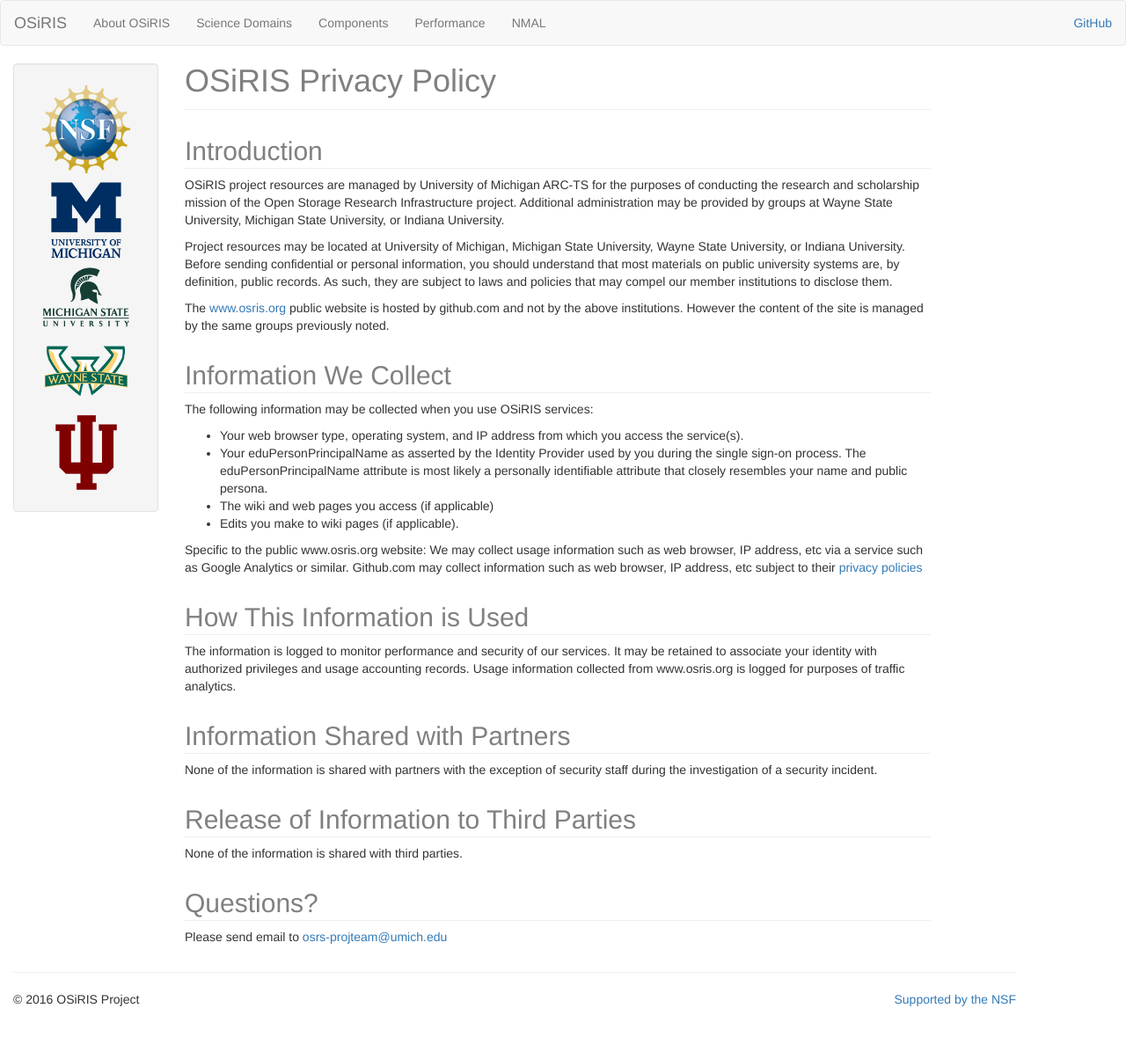
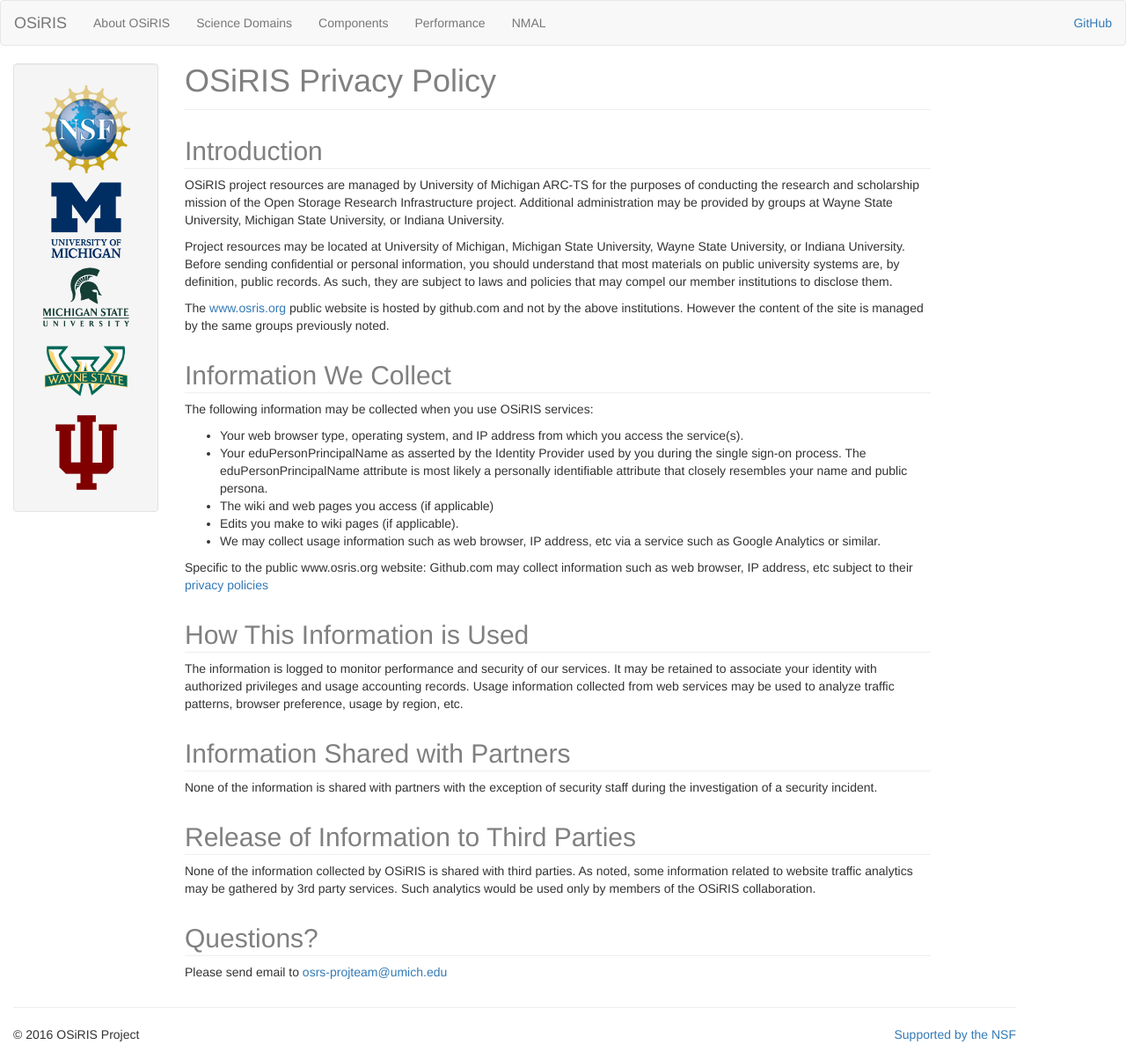
Before and after one commit to MI-OSiRIS/mi-osiris.github.io, a Jekyll site: the page built from privacy.html, in a window 1280 px wide. Shown: the whole page at 88% size. Built offline with Jekyll 4.4.1, drawn with Linux system fonts in a browser that asks for light colours; before the commit the page ends 1156 px from its top, so only the background shows below that.

Commit message:
More tweaks to privacy policy

```diff
--- a/privacy.html
+++ b/privacy.html
@@ -24,16 +24,19 @@
         <li>Your eduPersonPrincipalName as asserted by the Identity Provider used by you during the single sign-on process. The eduPersonPrincipalName attribute is most likely a personally identifiable attribute that closely resembles your name and public persona.</li>
         <li>The wiki and web pages you access (if applicable)</li>
         <li>Edits you make to wiki pages (if applicable).</li>
+        <li>We may collect usage information such as web browser, IP address, etc via a service such as Google Analytics or similar.</li>
 </ul>
+</p>
 
-Specific to the public www.osris.org website:   We may collect usage information such as web browser, IP address, etc via a service such as Google Analytics or similar.  Github.com may collect information such as web browser, IP address, etc subject to their <a href="https://help.github.com/articles/github-privacy-statement/">privacy policies</a>
+<p>
+Specific to the public www.osris.org website:  Github.com may collect information such as web browser, IP address, etc subject to their <a href="https://help.github.com/articles/github-privacy-statement/">privacy policies</a>
+</p>
 
-</p>
 <h2>How This Information is Used</h2>
 <p>
         The information is logged to monitor performance and security of our services.  It may be retained to associate your identity with authorized privileges and usage accounting records.
 
-        Usage information collected from www.osris.org is logged for purposes of traffic analytics.
+        Usage information collected from web services may be used to analyze traffic patterns, browser preference, usage by region, etc.
 </p>
 <h2>Information Shared with Partners</h2>
 <p>
@@ -42,8 +45,8 @@
 
 <h2>Release of Information to Third Parties</h2>
 <p>
-        None of the information is shared with third parties.
-</p>
+        None of the information collected by OSiRIS is shared with third parties.  As noted, some information related to website traffic analytics may be gathered by 3rd party services.  Such analytics would be used only by members of the OSiRIS collaboration.
+
 <h2>Questions?</h2>
 <p>
 Please send email to <a href="mailto:osrs-projteam@umich.edu">osrs-projteam@umich.edu</a>
```
